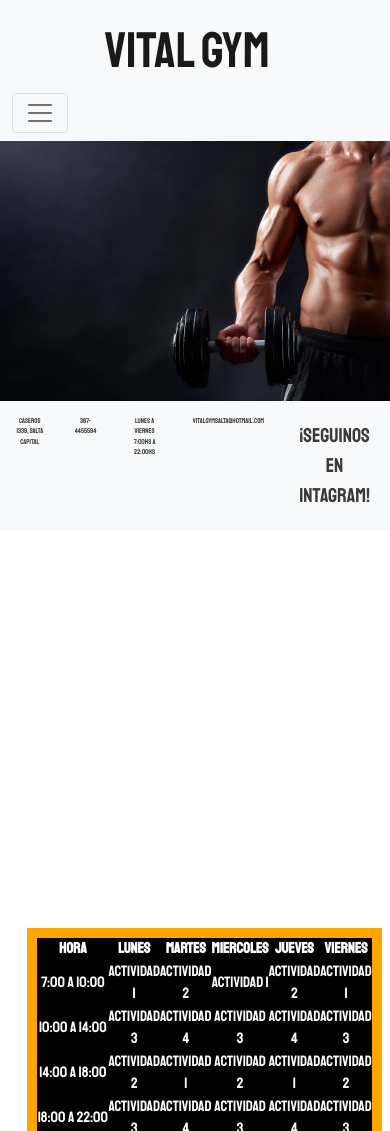
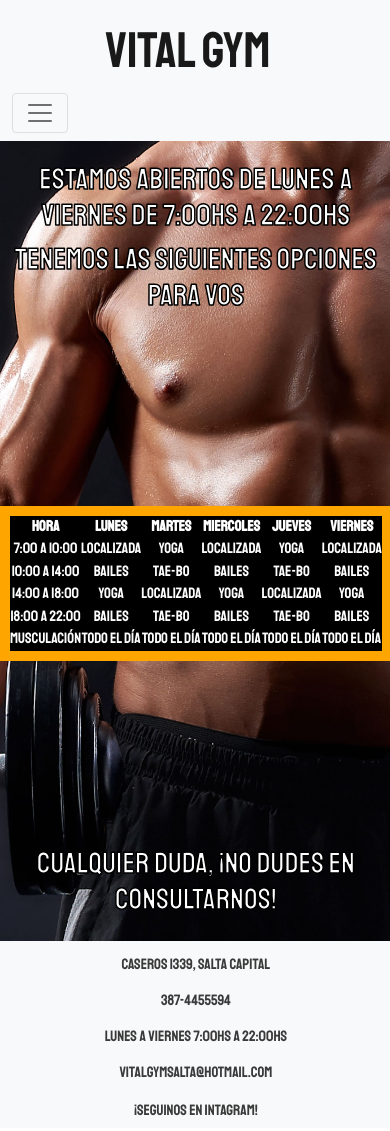
Before and after one commit to bernardo-95/bernardo-95-github.io, a website: page paginas/horarios.html in a window 390 px wide. Shown: the top 1131 px of the page. Drawn offline with nearby package versions, Linux system fonts and the light colour scheme.

Commit message:
entrega3

```diff
--- a/paginas/horarios.html
+++ b/paginas/horarios.html
@@ -55,12 +55,10 @@
         </nav>
     </header>
 
-    <main class="cuerpoHorarios">
-        <img class="backgroundHorarios" src="../assets/img/background-horarios.jpg" alt="Fondo hombre entrenando">
-
+    <main class="d-flex flex-column justify-content-between cuerpoHorarios">
         <div class="introHorarios">
-            <h2>Estamos abiertos de Lunes a Viernes de 7:00hs a 22:00hs</h2>
-            <h3>Tenemos las siguientes opciones para vos</h3>
+            <h1>Estamos abiertos de Lunes a Viernes de 7:00hs a 22:00hs</h1>
+            <h2>Tenemos las siguientes opciones para vos</h2>
         </div>
 
         <div class="horarios">
@@ -76,62 +74,62 @@
 
                 <tr>
                     <td>7:00 a 10:00</td>
-                    <td>Actividad 1</td>
-                    <td>Actividad 2</td>
-                    <td>Actividad 1</td>
-                    <td>Actividad 2</td>
-                    <td>Actividad 1</td>
+                    <td>Localizada</td>
+                    <td>Yoga</td>
+                    <td>Localizada</td>
+                    <td>Yoga</td>
+                    <td>Localizada</td>
                 </tr>
 
                 <tr>
                     <td>10:00 a 14:00</td>
-                    <td>Actividad 3</td>
-                    <td>Actividad 4</td>
-                    <td>Actividad 3</td>
-                    <td>Actividad 4</td>
-                    <td>Actividad 3</td>
+                    <td>Bailes</td>
+                    <td>Tae-bo</td>
+                    <td>Bailes</td>
+                    <td>Tae-bo</td>
+                    <td>Bailes</td>
                 </tr>
 
                 <tr>
                     <td>14:00 a 18:00</td>
-                    <td>Actividad 2</td>
-                    <td>Actividad 1</td>
-                    <td>Actividad 2</td>
-                    <td>Actividad 1</td>
-                    <td>Actividad 2</td>
+                    <td>Yoga</td>
+                    <td>Localizada</td>
+                    <td>Yoga</td>
+                    <td>Localizada</td>
+                    <td>Yoga</td>
                 </tr>
 
                 <tr>
                     <td>18:00 a 22:00</td>
-                    <td>Actividad 3</td>
-                    <td>Actividad 4</td>
-                    <td>Actividad 3</td>
-                    <td>Actividad 4</td>
-                    <td>Actividad 3</td>
+                    <td>Bailes</td>
+                    <td>Tae-bo</td>
+                    <td>Bailes</td>
+                    <td>Tae-bo</td>
+                    <td>Bailes</td>
                 </tr>
 
                 <tr>
-                    <td>Salón de musculación</td>
-                    <td>Abierto todo el día</td>
-                    <td>Abierto todo el día</td>
-                    <td>Abierto todo el día</td>
-                    <td>Abierto todo el día</td>
-                    <td>Abierto todo el día</td>
+                    <td>Musculación</td>
+                    <td>Todo el día</td>
+                    <td>Todo el día</td>
+                    <td>Todo el día</td>
+                    <td>Todo el día</td>
+                    <td>Todo el día</td>
                 </tr>
 
             </table>
         </div>
 
-        <h3 class="cierreHorarios">Cualquier duda, ¡no dudes en consultarnos!</h3>
+        <h3 class="mb-4 cierreHorarios">Cualquier duda, ¡no dudes en consultarnos!</h3>
 
     </main>
 
     <footer>
         <div class="d-flex w-100 justify-content-around">
-            <p>Caseros 1339, Salta Capital</p>
-            <p>387-4455594</p>
-            <p>Lunes a viernes 7:00hs a 22:00hs</p>
-            <p>VitalGymSalta@hotmail.com</p>
+            <h3>Caseros 1339, Salta Capital</h3>
+            <h3>387-4455594</h3>
+            <h3>Lunes a viernes 7:00hs a 22:00hs</h3>
+            <h3>VitalGymSalta@hotmail.com</h3>
             <a class="linkInsta" href="https://www.instagram.com" target="_blank">¡Seguinos en Intagram!</a>
         </div>
     </footer>
--- a/scss/partials/_actividades.scss
+++ b/scss/partials/_actividades.scss
@@ -8,8 +8,9 @@
     width: 100%;
     text-align: center;
     font-family: $fontPrincipal;
-    font-size: 30px;
+    font-size: 40px;
     color: map-get($colores , claro );
+    margin-top: 20px;
 }
 
 .cierreActividades{
@@ -18,6 +19,7 @@
     font-family: $fontPrincipal;
     font-size: 40px;
     color: map-get($colores , claro );
+    margin-top: 20px;
 }
 
 .fotoActividad{
@@ -42,7 +44,7 @@
     padding: 30px;
 }
 
-.tiposActividades h4{
+.tiposActividades h3{
     text-align: center;
     font-family: $fontPrincipal;
     font-size: 40px;
@@ -54,6 +56,7 @@
     font-family: sans-serif;
     font-size: 20px;
     color: map-get($colores , claro );
+    margin-top: 30px;
 }
 
 /* Responsive Actividades */
--- a/scss/partials/_footer.scss
+++ b/scss/partials/_footer.scss
@@ -2,7 +2,7 @@
 footer{
     background-color: #F8F9FA;
 
-    p {
+    h3 {
         color: rgb(58, 58, 58);
         text-decoration: none;
         font-family: $fontPrincipal;
@@ -29,34 +29,36 @@ footer{
   /* Footer Responsive */
 
   @media (max-width: 800px) {
-    footer {
-      justify-content: space-;
-      flex-wrap: nowrap;
+    footer div {
+      flex-direction: column;
+      margin-top: 10px;
     }
   }
 
   @media (max-width: 800px) {
-    footer p {
-      font-size: 10px;
-      padding: 15px;
+    footer h3 {
+      padding: 5px;
+      font-size: 20px;
     }
   }
 
   @media (max-width: 800px) {
-    .linkInsta {
-      font-size: 10px;
-      padding: 15px;
+    footer .linkInsta {
+      padding: 5px;
+      font-size: 20px;
     }
   }
 
   @media (max-width: 500px) {
-    footer p {
-      font-size: 7px;
+    footer h3 {
+      padding: 5px;
+      font-size: 15px;
     }
   }
 
   @media (max-width: 500px) {
-    .linkInsta {
-      font-size: 8px;
+    footer .linkInsta {
+      padding: 5px;
+      font-size: 15px;
     }
   }
--- a/scss/partials/_horarios.scss
+++ b/scss/partials/_horarios.scss
@@ -1,62 +1,97 @@
 /* Pagina HORARIOS */
 
-.backgroundHorarios{
-    width: 100%;
-    position: relative;
+.cuerpoHorarios{
+    background-image: url(/assets/img/background-horarios.jpg);
+    background-repeat: no-repeat;
+    background-size: cover;
+    background-position: 100%;
+    height: 800px;
 }
 
 .introHorarios{
-    position: absolute;
     width: 100%;
     text-align: center;
     font-family: $fontPrincipal;
-    font-size: 30px;
     color: map-get($colores , claro );
-    top: 15%;
+    margin-top: 20px;
+    -webkit-text-stroke: 1.5px black;
+}
+
+.introHorarios h1{
+    font-size: 50px;
+}
+
+.introHorarios h2{
+    font-size: 50px;
 }
 
 .cierreHorarios{
-    position: absolute;
     width: 100%;
     text-align: center;
     font-family: $fontPrincipal;
-    font-size: 40px;
+    font-size: 50px;
     color: map-get($colores , claro );
-    top: 130%;
+    -webkit-text-stroke: 1.5px black;
 }
 
 table{
-    position: absolute;
     font-family: $fontPrincipal;
-    font-size: 30px;
+    font-size: 25px;
     border: orange solid 10px;
     background-color: black;
     color: map-get($colores , claro );
     text-align: center;
-    top: 50%;
-    left: 7%;
+    width: 80%;
+    margin: auto;
+
 }
 
 /* Responsive Horarios */
 
 @media (max-width: 800px) {
    table{
-       font-size: 15px;
-       top: 110%;
-       right: 50px;
+       font-size: 20px;
+       width: 100%;
   }
 }
 
 @media (max-width: 800px) {
-    .introHorarios {
-        font-size: 20px;
-        top: 75%;
+    .introHorarios h2 {
+        font-size: 40px;
+  }
+}
+@media (max-width: 800px) {
+    .introHorarios h1 {
+        font-size: 40px;
   }
 }
 
 @media (max-width: 800px) {
     .cierreHorarios {
-        font-size: 20px;
-        top: 175%;
+        font-size: 40px;
   }
 }
+
+@media (max-width: 500px) {
+    .introHorarios h2 {
+        font-size: 30px;
+  }
+}
+@media (max-width: 500px) {
+    .introHorarios h1 {
+        font-size: 30px;
+  }
+}
+
+@media (max-width: 500px) {
+    .cierreHorarios {
+        font-size: 30px;
+  }
+}
+
+@media (max-width: 500px) {
+    table{
+        font-size: 15px;
+        width: 100%;
+   }
+ }
--- a/scss/partials/_index.scss
+++ b/scss/partials/_index.scss
@@ -13,6 +13,7 @@
         color: map-get($colores , claro );
         width: 100%;
         text-align: center;
+        -webkit-text-stroke: 1.5px black;
         }
 
     .textoInicioAbajo{
@@ -21,37 +22,50 @@
         color: map-get($colores , claro );
         width: 100%;
         text-align: center;
+        -webkit-text-stroke: 1.5px black;
         }
     }
 
   /* Responsive Inicio */
 
   @media (max-width: 800px) {
-      .cuerpoInicio {
-          height: 400px;
-      }
-    }
-
-  @media (max-width: 800px) {
-      .textoInicio {
-          font-size: 40px;
+      .inicio .textoInicio{
+          font-size: 60px;
+          -webkit-text-stroke: 1.5px black;
       }
     }
 
     @media (max-width: 800px) {
-      .textoInicioAbajo {
-          font-size: 30px;
+      .inicio .textoInicioAbajo{
+          font-size: 45px;
+          -webkit-text-stroke: 1.5px black;
+      }
+    }
+
+    @media (max-width: 800px) {
+      .inicio .cuerpoInicio {
+        background-position: 55%;
       }
     }
 
     @media (max-width: 500px) {
-      .textoInicio {
-          font-size: 30px;
+      .inicio .textoInicio {
+          font-size: 50px;
+          -webkit-text-stroke: 1.5px black;
+
       }
     }
 
     @media (max-width: 500px) {
-      .textoInicioAbajo {
-          font-size: 20px;
+      .inicio .textoInicioAbajo {
+          font-size: 40px;
+          -webkit-text-stroke: 1.5px black;
       }
     }
+
+    @media (max-width: 500px) {
+      .inicio .cuerpoInicio {
+        height: 700px;
+        background-position: 55%;
+      }
+    }
--- a/scss/partials/_navbar.scss
+++ b/scss/partials/_navbar.scss
@@ -2,8 +2,6 @@
 
 .nombreGym {
     text-decoration: none;
-    border-right: solid black 5px;
-    width: 15%;
     font-family: $fontPrincipal;
     font-size: 50px;
     color: black;
@@ -24,11 +22,11 @@
 
   /* TRANSITION NAVBAR */
   .navTransit{
-    font-size: 20px;
-    transition: font-size 1s;
+    text-decoration: none;
+    transition: text-decoration 2s;
 
     &:hover{
-        font-size: 23px;
+        text-decoration: underline;
       }
   }
 
@@ -39,7 +37,6 @@
 
   @media (max-width: 800px) {
     .nombreGym {
-      border-right: 0px;
       text-align: center;
       width: 100%;
     }
--- a/scss/partials/_nosotros.scss
+++ b/scss/partials/_nosotros.scss
@@ -5,6 +5,7 @@
 }
 
 .introProfesores{
+    margin-top: 20px;
     width: 100%;
     text-align: center;
     font-family: $fontPrincipal;
@@ -18,6 +19,7 @@
     font-family: $fontPrincipal;
     font-size: 40px;
     color: map-get($colores , claro );
+    margin-top: 20px;
 }
 
 .fotoProfe{
@@ -42,7 +44,7 @@
     padding: 30px;
 }
 
-.profesores h4{
+.profesores h3{
     text-align: center;
     font-family: $fontPrincipal;
     font-size: 40px;
@@ -54,6 +56,7 @@
     font-family: sans-serif;
     font-size: 20px;
     color: map-get($colores , claro );
+    margin-top: 30px;
 }
 
 /* Responsive Nosotros */
```
Also changed, not shown: index.html (+7 -7 lines), paginas/actividades.html (+12 -27 lines), paginas/contacto.html (+5 -5 lines), paginas/nosotros.html (+14 -16 lines), css/mainn.css.
